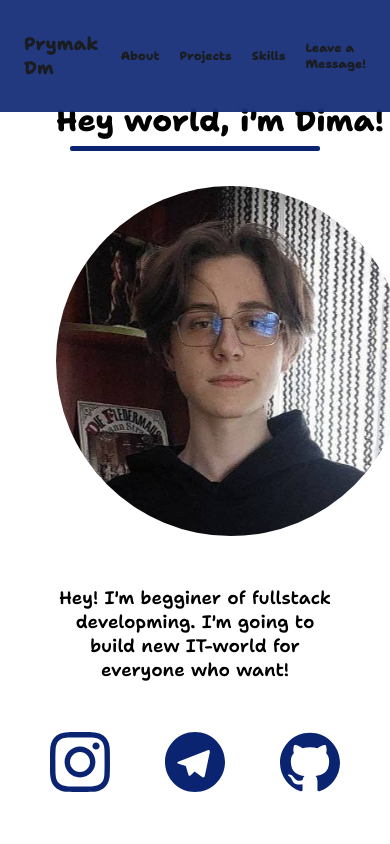
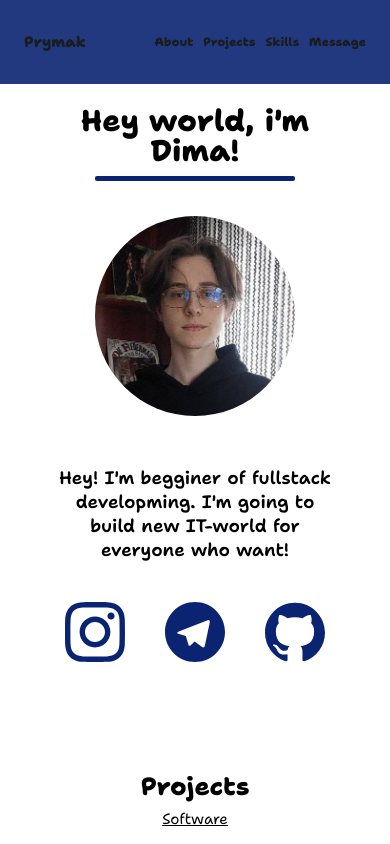
Before and after one commit to Primak1127/Portfolio, a plain HTML site: page index.html in a window 390 px wide. Shown: the top 844 px of the page. Drawn offline with nearby package versions, Linux system fonts and the light colour scheme.

Commit message:
Add last thing and solve some problems connected with apperience

```diff
--- a/index.html
+++ b/index.html
@@ -17,14 +17,14 @@
         <div class="header__container">
           <nav class="header__nav">
             <div>
-              <a class="header__left" href="#">Prymak Dm</a>
+              <a class="header__left" href="#">Prymak</a>
             </div>
 
             <div class="header__right">
               <a class="link" href="#About">About</a>
               <a class="link" href="#Projects">Projects</a>
               <a class="link" href="#Skills">Skills</a>
-              <a class="link" href="#Message">Leave a Message!</a>
+              <a class="link" href="#Message">Message</a>
             </div>
           </nav>
         </div>
@@ -69,6 +69,7 @@
         <div class="container">
           <h2 class="section__title">Projects</h2>
           <h3 class="section__title--smaller">Software</h3>
+        </div>
         <div class="projects-section__slider">
           <div class="swiper projects-slider">
             <div class="projects-section__list swiper-wrapper">
@@ -130,7 +131,6 @@
             </div>
           </div>
         </div>
-        </div>
       </section>
       <section class="skills-section section" id="Skills">
         <div class="container">
--- a/scss/_base.scss
+++ b/scss/_base.scss
@@ -50,3 +50,8 @@ img {
   height: auto;
   object-fit: cover;
 }
+
+svg {
+  width: 100%;
+  height: 100%;
+}
--- a/scss/layouts/_about-section.scss
+++ b/scss/layouts/_about-section.scss
@@ -9,7 +9,7 @@
     line-height: 1;
     margin: 50px auto;
     max-width: 100%;
-    white-space: nowrap;
+    // white-space: nowrap;
 
     @media screen and (min-width: $bp-tablet) {
       font-size: 50px;
@@ -17,7 +17,7 @@
 
     &::before {
       position: absolute;
-      width: 250px;
+      width: 200px;
       height: 5px;
       bottom: -15px;
       background-color: var(--color-brand-dark);
@@ -38,8 +38,13 @@
     margin: 0 auto 50px;
     border-radius: 50%;
     overflow: hidden;
-    height: 350px;
-    width: 350px;
+    height: 200px;
+    width: 200px;
+
+    @media screen and (min-width: $bp-tablet) {
+      height: 350px;
+      width: 350px;
+    }
   }
   &__img {
     justify-content: center;
@@ -57,12 +62,13 @@
     text-align: center;
     width: 100%;
     max-width: 500px;
-    margin: 0 auto 50px;
+    margin: 0 auto 40px;
     font-weight: 600;
     font-size: 18px;
 
     @media screen and (min-width: $bp-tablet) {
       font-size: 20px;
+      margin: 0 auto 70px;
     }
   }
 
@@ -70,7 +76,7 @@
     display: flex;
     justify-content: center;
     align-items: center;
-    gap: 55px;
+    gap: 40px;
 
     @media screen and (min-width: $bp-tablet) {
       gap: 65px;
@@ -80,6 +86,9 @@
   &__link {
     fill: var(--color-brand-dark);
     transition: fill 0.3s;
+    flex-shrink: 0;
+    width: clamp(60px, 8vw, 90px);
+    height: clamp(60px, 8vw, 90px);
 
     &:hover {
       fill: var(--color-brand-light);
--- a/scss/layouts/_footer.scss
+++ b/scss/layouts/_footer.scss
@@ -2,13 +2,21 @@
   display: flex;
   justify-content: center;
   margin: 0 auto;
-  padding: 48px;
+  padding: 40px;
   background-color: var(--color-gray);
+
+  @media screen and (min-width: $bp-tablet) {
+    padding: 48px;
+  }
 
   &__paragraf {
     color: var(--color-background);
     margin: 0;
-    font-size: 16px;
+    font-size: 10px;
     font-weight: 300;
+
+    @media screen and (min-width: $bp-tablet) {
+      font-size: 16px;
+    }
   }
 }
--- a/scss/layouts/_header.scss
+++ b/scss/layouts/_header.scss
@@ -11,16 +11,25 @@
     display: flex;
     justify-content: space-between;
     padding: 32px 0;
-    gap: 20px;
+    gap: 15px;
+
+    @media screen and (min-width: $bp-desktop) {
+      gap: 20px;
+    }
   }
 
   &__left {
     color: var(--color-text);
-    font-size: 18px;
+    font-size: 15px;
     font-weight: 900;
+    align-items: center;
 
     @media screen and (min-width: $bp-tablet) {
       font-size: 30px;
+    }
+
+    @media screen and (min-width: $bp-desktop) {
+      font-size: 35px;
     }
   }
 
@@ -29,10 +38,16 @@
     font-size: 12px;
     font-weight: 900;
     display: flex;
-    gap: 20px;
+    gap: 10px;
 
     @media screen and (min-width: $bp-tablet) {
       font-size: 17px;
+      gap: 15px;
+    }
+
+    @media screen and (min-width: $bp-desktop) {
+      font-size: 17px;
+      gap: 20px;
     }
   }
 }
--- a/scss/layouts/_projects-section.scss
+++ b/scss/layouts/_projects-section.scss
@@ -22,5 +22,6 @@
 }
 
 // .projects-slider .swiper-slide {
-//   width: 280px;
+//   max-width: 280px;
+//   width: 100%;
 // }
--- a/scss/layouts/_section.scss
+++ b/scss/layouts/_section.scss
@@ -1,10 +1,11 @@
 .section {
   padding: 56px 32px;
+
   @media screen and (min-width: $bp-tablet) {
     padding: 112px 32px;
   }
   &__title {
-    font-size: 30px;
+    font-size: 25px;
     font-weight: 800;
     line-height: 1;
     text-align: center;
@@ -17,7 +18,7 @@
 
     &--smaller {
       position: relative;
-      font-size: 25px;
+      font-size: 15px;
       font-weight: 400;
       text-align: center;
       margin: 0;
--- a/scss/layouts/_skills-section.scss
+++ b/scss/layouts/_skills-section.scss
@@ -23,11 +23,15 @@
     display: flex;
     justify-content: center;
     gap: 20px;
+    align-items: center;
   }
 
   &__item {
     fill: var(--color-brand-dark);
     transition: fill 0.3s;
+    flex-shrink: 0;
+    width: clamp(40px, 8vw, 60px);
+    height: clamp(40px, 8vw, 60px);
 
     &:hover {
       fill: var(--color-brand-light);
```
Also changed, not shown: css/main.min.css, 1 other file. Lines whose indentation alone changed are shown as unchanged.
